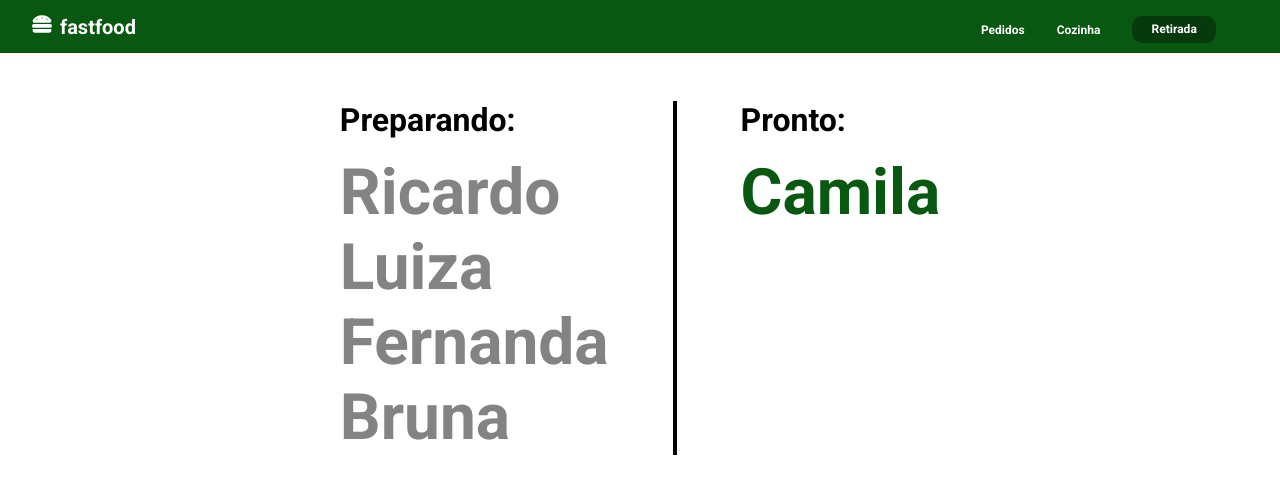
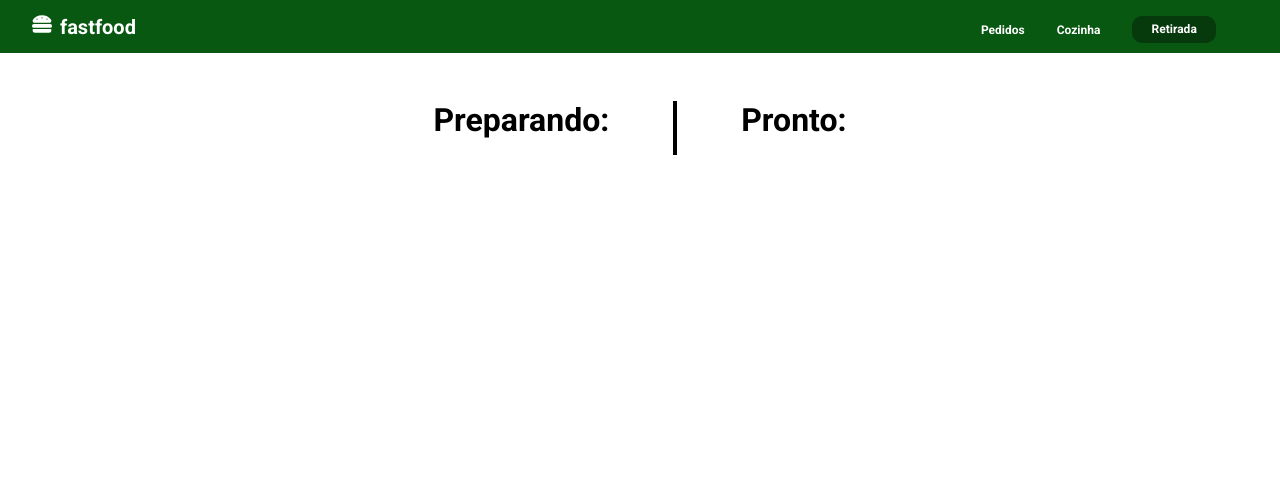
Before and after one commit to lucasveigaa/teste-devio, a React (Vite) app: page /withdraw in a window 1280 px wide. Shown: the top 494 px of the page. Built offline with nearby package versions, Linux system fonts and the light colour scheme.

Commit message:
feat: adding requests to withdraw page

```diff
--- a/src/pages/Withdraw/index.tsx
+++ b/src/pages/Withdraw/index.tsx
@@ -1,18 +1,23 @@
+import { useContext } from 'react';
+import { RequestsContext } from '../../contexts/RequestsContext';
 import { Container, Preparing, Ready } from './styles';
 
 export function Withdraw() {
+  const { requests, readyRequests } = useContext(RequestsContext);
+
   return (
     <Container>
       <Preparing>
         <strong>Preparando:</strong>
-        <span>Ricardo</span>
-        <span>Luiza</span>
-        <span>Fernanda</span>
-        <span>Bruna</span>
+        {requests.map(req => (
+          <span key={req.client}>{req.client}</span>
+        ))}
       </Preparing>
       <Ready>
         <strong>Pronto:</strong>
-        <span>Camila</span>
+        {readyRequests.map(req => (
+          <span key={req.client}>{req.client}</span>
+        ))}
       </Ready>
     </Container>
   );
```
